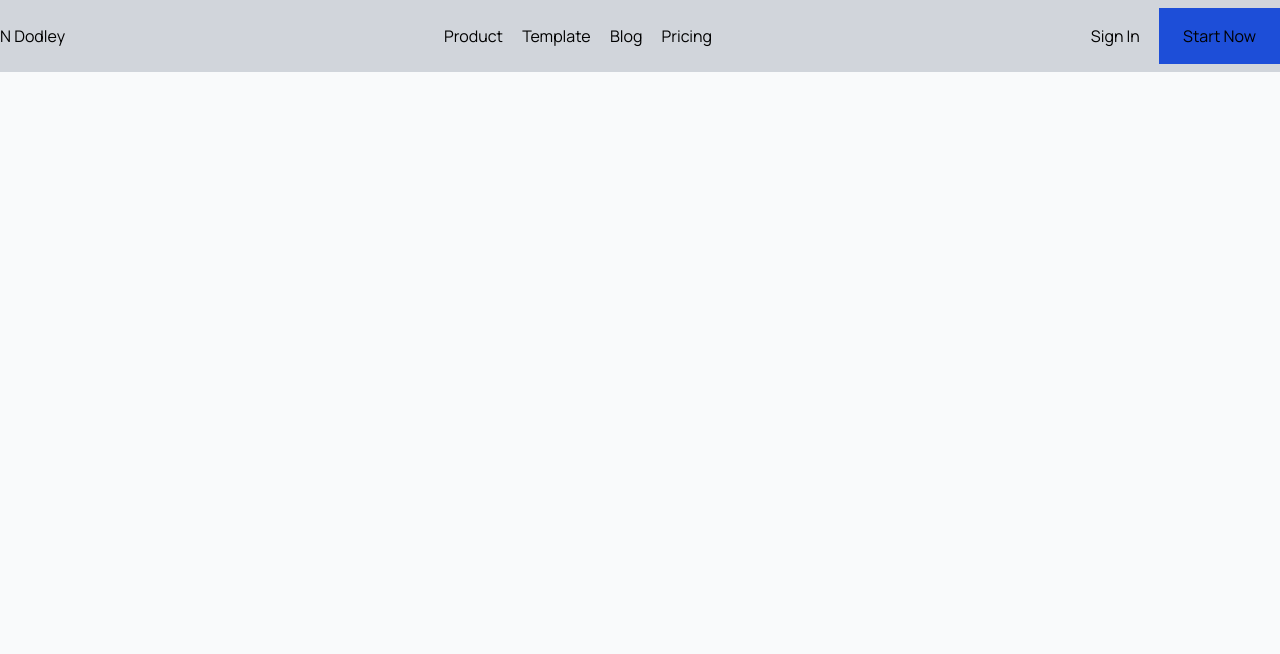
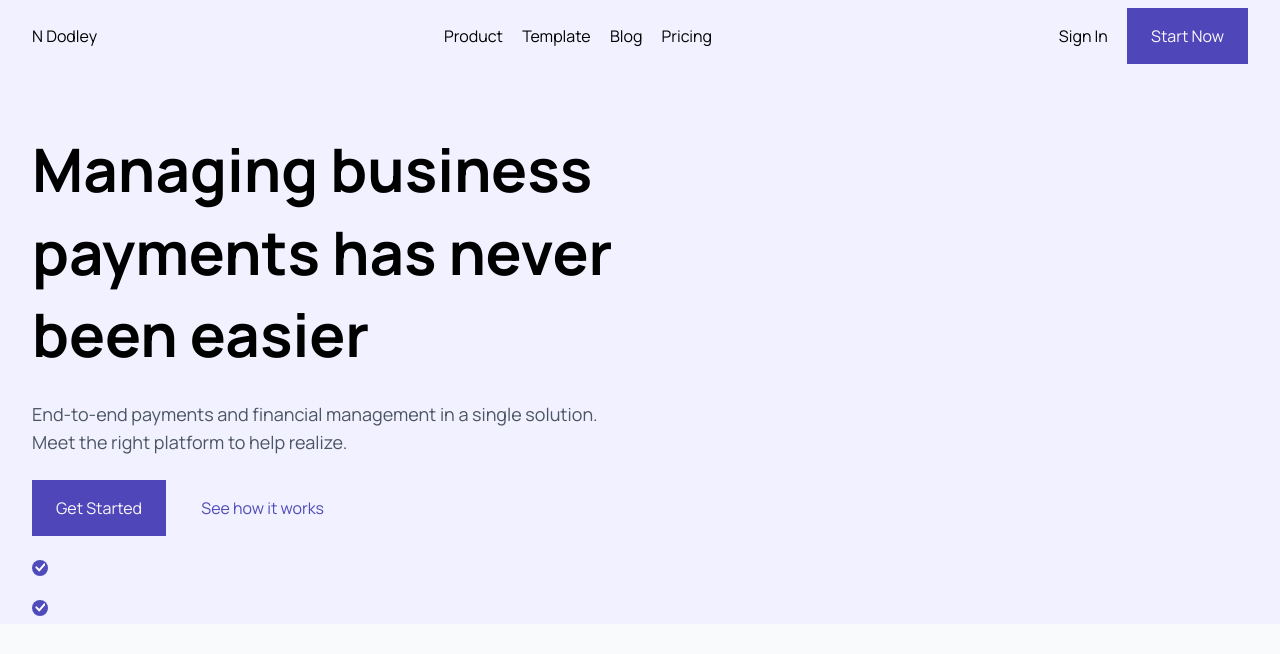
Before and after one commit to ndidodley/my_tailwind_projects, a website: page saas_dashboard/index.html in a window 1280 px wide. Drawn offline with Linux system fonts and the light colour scheme.

Commit message:
Finished base additions

```diff
--- a/saas_dashboard/index.html
+++ b/saas_dashboard/index.html
@@ -12,8 +12,8 @@
     <title>Saas Dashboard</title>
 </head>
 <body class="bg-gray-50">
-<header class="bg-gray-300 py-2">
-    <div class="container mx-auto">
+<header class="bg-[#F1F1FF] py-2">
+    <div class="container mx-auto space-y-16 px-8">
         <nav class="flex justify-between items-center">
             <div>
                 <h5>N Dodley</h5>
@@ -26,9 +26,33 @@
             </div>
             <div class="space-x-4">
                 <a href="#">Sign In</a>
-                <button class="py-4 px-6 bg-blue-700">Start Now</button>
+                <button class="py-4 px-6 bg-[#4F46BA] text-gray-50">Start Now</button>
             </div>
         </nav>
+        <div class="grid grid-cols-12">
+            <div class="col-span-6 space-y-6">
+                <h1 class="font-bold text-6xl leading-snug">
+                    Managing business payments has never been easier
+                </h1>
+                <p class="text-lg text-gray-600">
+                    End-to-end payments and financial management in a single solution. Meet the right platform to help realize.
+                </p>
+                <button class="py-4 px-6 bg-[#4F46BA] text-gray-50">
+                    Get Started
+                </button>
+                <span class="ml-8 text-[#4f4bBA]"><a href="#">See how it works</a></span>
+                <span class="h-4 w-4 rounded-xl bg-[#4f4bBA] flex items-center justify-center">
+                    <svg xmlns="http://www.w3.org/2000/svg" width="10.824" height="8.411" viewBox="0 0 10.824 8.411">
+  <path id="Vector_331" data-name="Vector 331" d="M0,3,2.8,6,8,0" transform="translate(1.413 1.411)" fill="none" stroke="#fff" stroke-linecap="round" stroke-linejoin="round" stroke-width="2"/>
+</svg>
+                </span>
+                <span class="h-4 w-4 rounded-xl bg-[#4f4bBA] flex items-center justify-center">
+                    <svg xmlns="http://www.w3.org/2000/svg" width="10.824" height="8.411" viewBox="0 0 10.824 8.411">
+  <path id="Vector_331" data-name="Vector 331" d="M0,3,2.8,6,8,0" transform="translate(1.413 1.411)" fill="none" stroke="#fff" stroke-linecap="round" stroke-linejoin="round" stroke-width="2"/>
+</svg>
+                </span>
+            </div>
+        </div>
     </div>
 </header>
 <div class="xl:container">
```
Also changed, not shown: saas_dashboard/styles/output.css.
